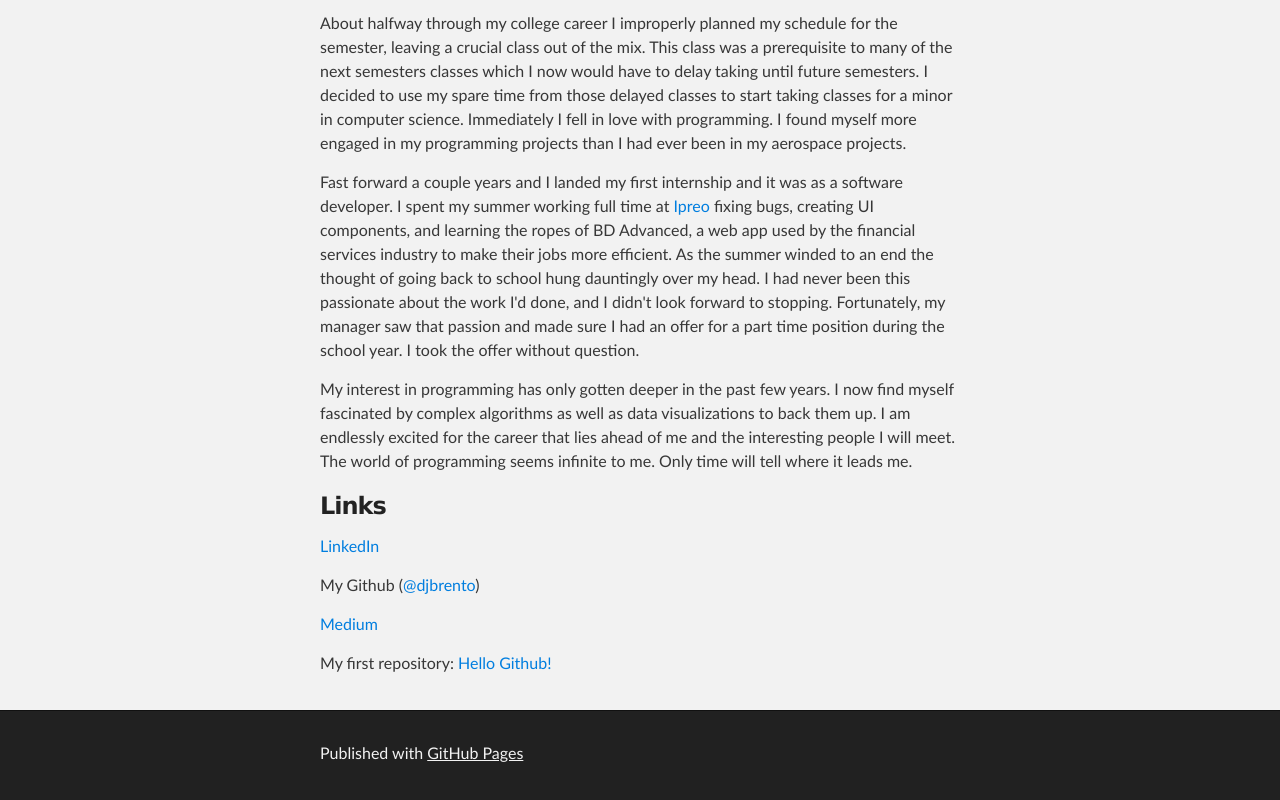
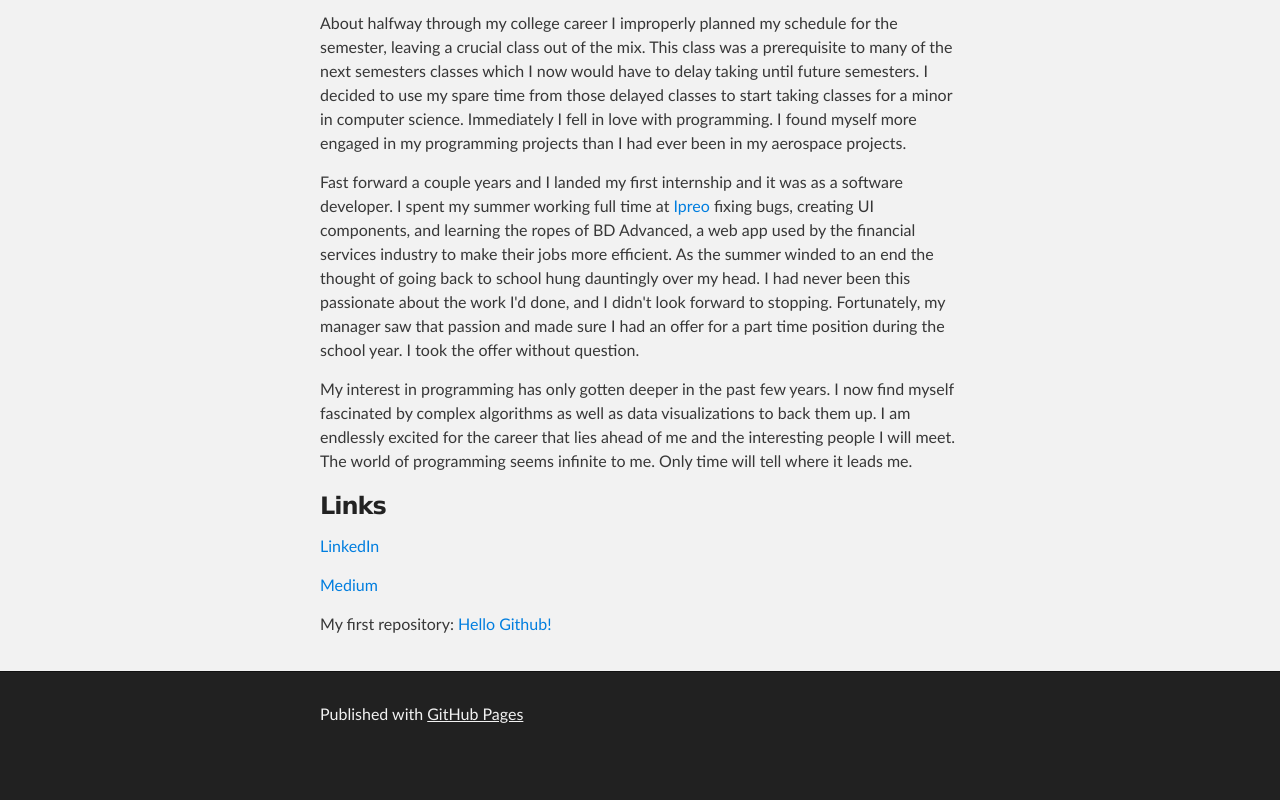
Before and after one commit to devin-brenton/djbrento.github.io, a plain HTML site: page index.html in a window 1280 px wide. Shown: the part 442-1242 px from the top of the page. After the commit the page ends 1203 px from the top, so only its background shows below. Drawn offline with Linux system fonts and the light colour scheme.

Commit message:
Replace master branch with page content via GitHub

```diff
--- a/index.html
+++ b/index.html
@@ -43,8 +43,6 @@
 
 <p><a href="https://www.linkedin.com/in/devin-brenton-a9b07683">LinkedIn</a></p>
 
-<p>My Github (<a href="https://github.com/djbrento" class="user-mention">@djbrento</a>)</p>
-
 <p><a href="https://medium.com/@dbrenton23">Medium</a></p>
 
 <p>My first repository: <a href="https://djbrento.github.io/HelloGithub">Hello Github!</a></p>
```
Also changed, not shown: params.json (+1 -1 lines).
